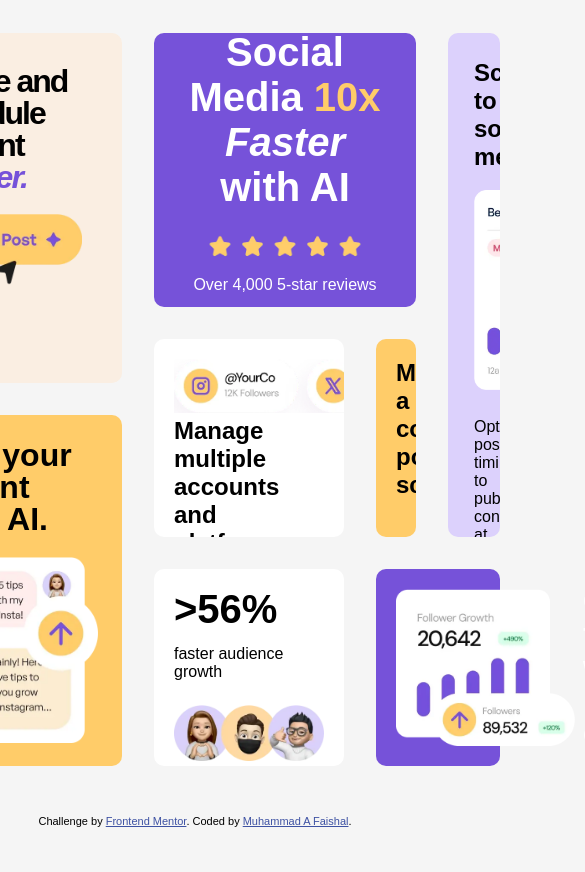
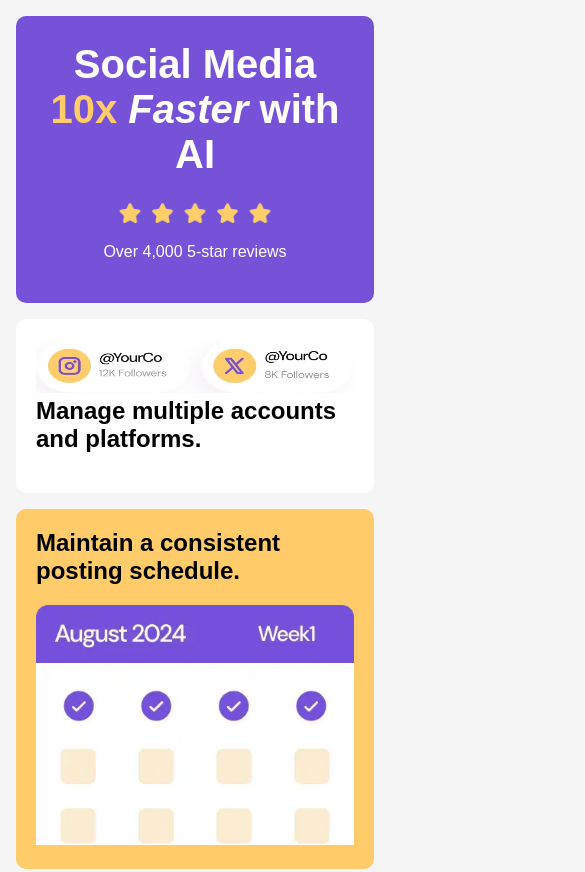
Before and after one commit to maafaishal/frontend-mentor-challenges, a plain HTML site: page index.html in a window 390 px wide. Shown: the top 872 px of the page, 585 px wide, since content can reach past the window. Before the commit the page ends 844 px from the top, so only its background shows below. Drawn offline with Linux system fonts and the light colour scheme.

Commit message:
style: responsive

```diff
--- a/assets/styles.css
+++ b/assets/styles.css
@@ -213,3 +213,32 @@ main {
 .attribution a {
   color: hsl(228, 45%, 44%);
 }
+
+@media (max-width: 640px) {
+  main {
+    padding: 16px;
+  }
+
+  .container {
+    max-width: none;
+    max-height: none;
+    width: 100%;
+    height: 100%;
+    gap: 16px;
+    display: flex;
+    flex-direction: column;
+  }
+
+  .container > div {
+    width: 100%;
+  }
+
+  img {
+    width: 100%;
+  }
+
+  .box-8 {
+    flex-wrap: wrap;
+    text-align: center;
+  }
+}
--- a/index.html
+++ b/index.html
@@ -20,16 +20,18 @@
   <body>
     <main>
       <div class="container">
-        <div class="box-1">
-          <h1>
-            Create and schedule content <span><i>quicker.</i></span>
-          </h1>
-          <img src="./assets/images/illustration-create-post.webp" />
-        </div>
         <div class="box-2">
           <h1>Social Media <span>10x</span> <i>Faster</i> with AI</h1>
           <img src="./assets/images/illustration-five-stars.webp" />
           <p>Over 4,000 5-star reviews</p>
+        </div>
+        <div class="box-4">
+          <img src="./assets/images/illustration-multiple-platforms.webp" />
+          <h2>Manage multiple accounts and platforms.</h2>
+        </div>
+        <div class="box-5">
+          <h2>Maintain a consistent posting schedule.</h2>
+          <img src="./assets/images/illustration-consistent-schedule.webp" />
         </div>
         <div class="box-3">
           <h2>Schedule to social media.</h2>
@@ -39,26 +41,24 @@
             your audience.
           </p>
         </div>
-        <div class="box-4">
-          <img src="./assets/images/illustration-multiple-platforms.webp" />
-          <h2>Manage multiple accounts and platforms.</h2>
-        </div>
-        <div class="box-5">
-          <h2>Maintain a consistent posting schedule.</h2>
-          <img src="./assets/images/illustration-consistent-schedule.webp" />
-        </div>
-        <div class="box-6">
-          <h1>Write your content using AI.</h1>
-          <img src="./assets/images/illustration-ai-content.webp" />
+        <div class="box-8">
+          <img src="./assets/images/illustration-grow-followers.webp" />
+          <h1>Grow followers with non-stop content</h1>
         </div>
         <div class="box-7">
           <h1>>56%</h1>
           <p>faster audience growth</p>
           <img src="./assets/images/illustration-audience-growth.webp" />
         </div>
-        <div class="box-8">
-          <img src="./assets/images/illustration-grow-followers.webp" />
-          <h1>Grow followers with non-stop content</h1>
+        <div class="box-1">
+          <h1>
+            Create and schedule content <span><i>quicker.</i></span>
+          </h1>
+          <img src="./assets/images/illustration-create-post.webp" />
+        </div>
+        <div class="box-6">
+          <h1>Write your content using AI.</h1>
+          <img src="./assets/images/illustration-ai-content.webp" />
         </div>
       </div>
     </main>
```
